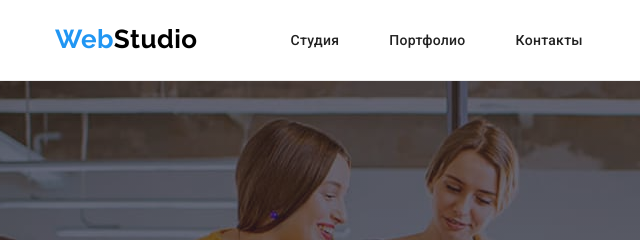
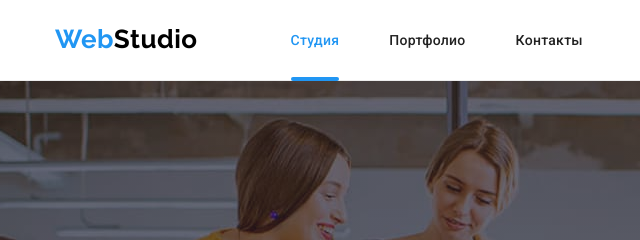
Before and after one commit to YarPetru/goit-markup-hw-07, a plain HTML site: page index.html in a window 1280 px wide. Shown: the top 240 px of the page, 0-640 px from the left. Drawn offline with nearby package versions, Linux system fonts and the light colour scheme.

Commit message:
финализировано перед 8 дз

```diff
--- a/sass/components/_modal.scss
+++ b/sass/components/_modal.scss
@@ -60,6 +60,8 @@
 
   &__label {
     margin-bottom: 10px;
+    font-size: 12px;
+    line-height: 1.167;
   }
 
   &__input {
--- a/sass/layout/_header.scss
+++ b/sass/layout/_header.scss
@@ -57,3 +57,19 @@
 .color-contacts {
   color: var(--main-text-color);
 }
+
+.current {
+  color: var(--accent-color);
+
+  &::after {
+    position: absolute;
+    bottom: -1px;
+
+    display: block;
+    content: "";
+    width: 100%;
+    height: 4px;
+    border-radius: 2px;
+    background-color: var(--accent-color);
+  }
+}
```
Also changed, not shown: css/styles.css (deleted, +0 -54 lines), css/main.css, css/main.min.css, 2 other files.
